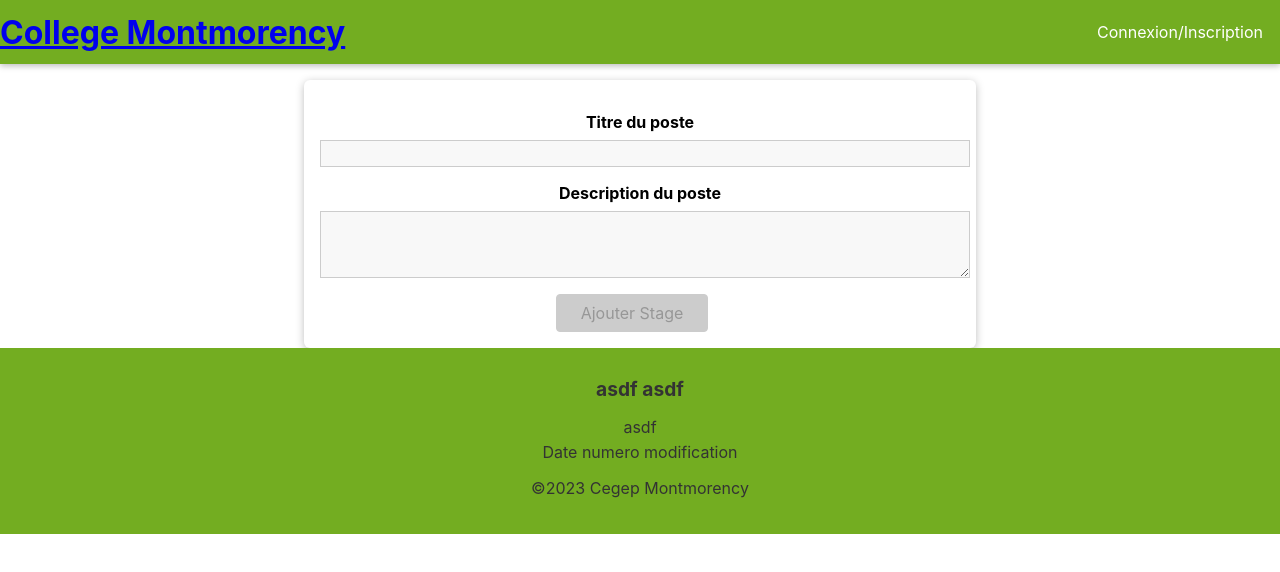
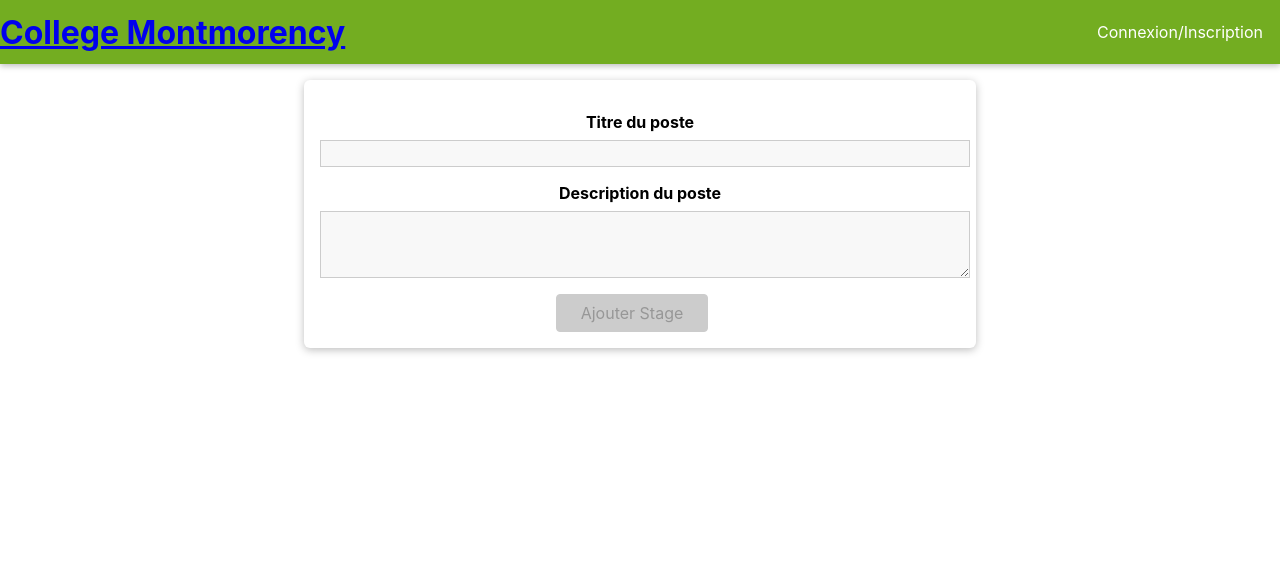
Before and after one commit to FelixLN2/4205f5-02-02, a React (Create React App) app in the folder frontend/: page /Stage/new in a window 1280 px wide. Shown: the top 572 px of the page. Built offline with nearby package versions, Linux system fonts and the light colour scheme.

Commit message:
commentaire+fonction déconnection fait mais pas encore implémenter. Footer en commentaire+warning

```diff
--- a/frontend/src/App.js
+++ b/frontend/src/App.js
@@ -11,7 +11,6 @@ import Accueil from "./Page/Accueil/Accueil"
 import Auth from "./users/Pages/Auth"
 import NewStage from "./Page/Stages/Pages/NewStage";
 import Stages from "./Page/Stages/Pages/ListeStage";
-import TestNav from "./Page/test/testNav";
 import Footer from './Shared/Components/Footer/Footer';
 import  { AuthContext } from "./Shared/context/auth-context";
 const App = () =>{
@@ -26,6 +25,8 @@ const App = () =>{
   }, []);
 
   const logout = useCallback(() => {
+        //const { isLoggedIn, logout } = Auth();
+
     setIsLoggedIn(false);
     setUserId(null);
     setTypeCompte(null);
@@ -69,7 +70,7 @@ const App = () =>{
       </Router>
       </AuthContext.Provider>
       </div>
-      <Footer />
+      {/* <Footer /> */}
     </div>
   );
 }
--- a/frontend/src/Shared/Components/Footer/Footer.js
+++ b/frontend/src/Shared/Components/Footer/Footer.js
@@ -7,9 +7,7 @@ function Footer() {
       <div className="container">
         <div className="row">
           <div className="col">
-            <h3>asdf asdf</h3>
             <ul>
-              <li>asdf</li>
               <li>Date numero modification</li>
             </ul>
             <p className="col-sm">
--- a/frontend/src/Shared/Components/Navigation/NavLinks.js
+++ b/frontend/src/Shared/Components/Navigation/NavLinks.js
@@ -1,6 +1,5 @@
 import React, { useContext } from 'react';
 import { NavLink } from 'react-router-dom'
-
 import './NavLinks.css'
 
 import { AuthContext } from '../../../Shared/context/auth-context';
@@ -9,8 +8,11 @@ function NavLinks(props){
 
     const auth = useContext(AuthContext);
 
-    //Si connecté
+    //Si  l'utilisateur est connecté la fonction va le trier le type d'utilisateur pour lui afficher seulement les choses qui est supposé à acceder.
+    //sinon il a juste accès à connexion
     if (auth.isLoggedIn){
+        const { isLoggedIn, logout } = AuthContext();
+
         //Si employeur
         if (auth.typeCompte === "Employeur"){
             return <ul className="nav-links">
@@ -20,6 +22,11 @@ function NavLinks(props){
                 <li>
                     <NavLink to="/Stage/new">Ajouter stage</NavLink>
                 </li>
+                <li>
+                <NavLink to="/Deconexion/Deconexion">Déconexion</NavLink>
+                {/* {isLoggedIn && <Deconnexion onLogout={logout} />} */}
+
+                </li>
             </ul>
         }
         //Si Etudiant
@@ -28,6 +35,11 @@ function NavLinks(props){
                 <li>
                     <NavLink to="/Stage/liste">Stages</NavLink>
                 </li>
+                <li>
+                <NavLink to="/Deconexion/Deconexion">Déconexion</NavLink>
+                {/* {isLoggedIn && <Deconnexion onLogout={logout} />} */}
+
+                 </li>
             </ul>
         }
     }
```
Also changed, not shown: frontend/src/Page/Deconnexion/Deconnexion.js (added, +8 -0 lines), frontend/src/users/Pages/Auth.js (+16 -6 lines).
